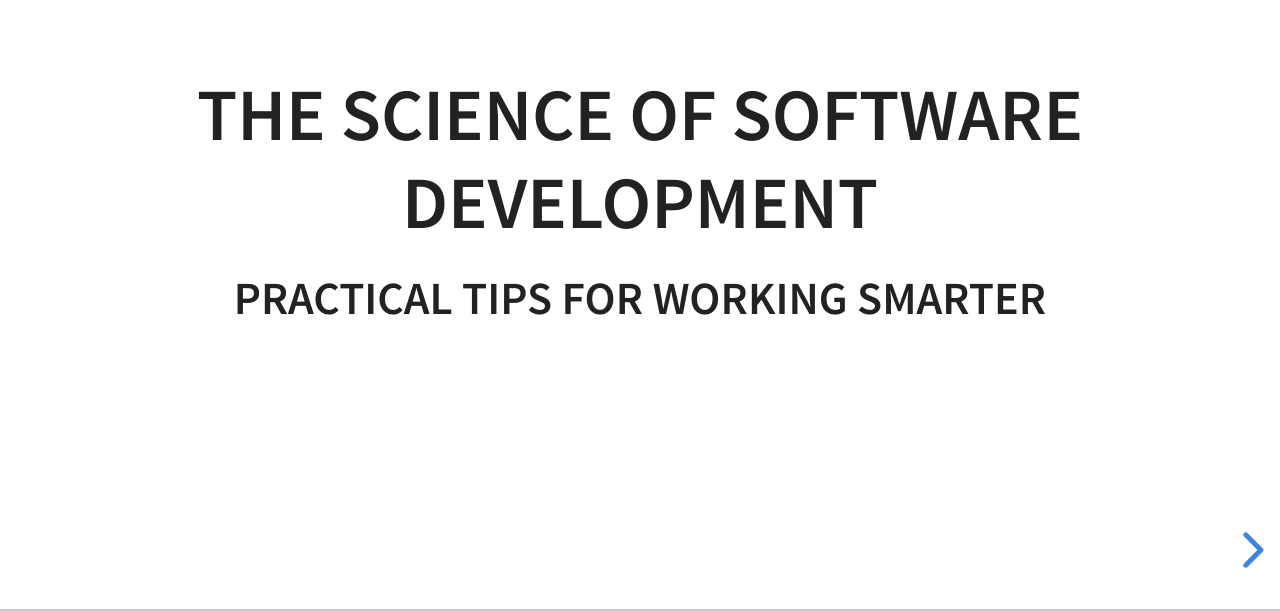
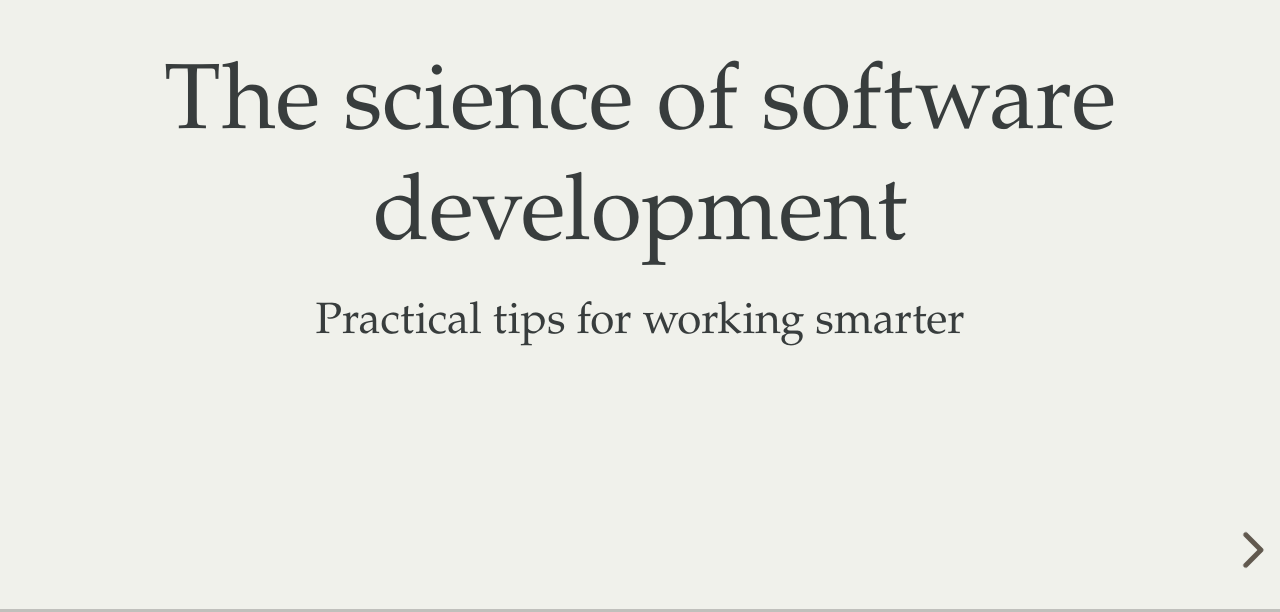
Before and after one commit to gaggle/accelerate-talk, a website: page index.html in a window 1280 px wide. Shown: the part 188-800 px from the top of the page. Drawn offline with Linux system fonts and the light colour scheme.

Commit message:
Switch to serif theme

```diff
--- a/index.html
+++ b/index.html
@@ -7,7 +7,7 @@
     <title>reveal.js</title>
 
     <link rel="stylesheet" href="css/reveal.css">
-    <link rel="stylesheet" href="css/theme/white.css">
+    <link rel="stylesheet" href="css/theme/serif.css">
 
     <!-- Theme used for syntax highlighting of code -->
     <link rel="stylesheet" href="lib/css/zenburn.css">
```
